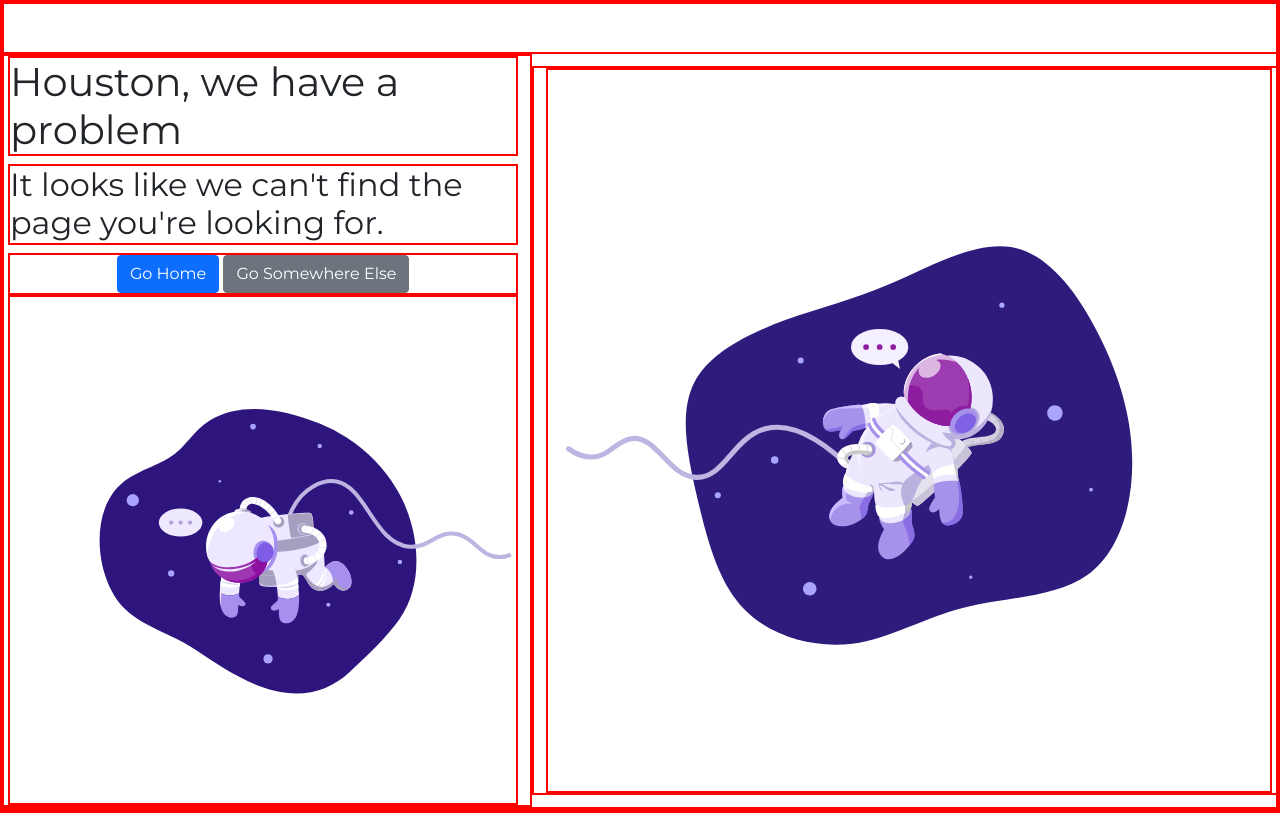
After one commit to kpartain/python, a Flask app: template login_registration/flask_app/templates/notfound.html in a window 1280 px wide. The commit adds this page. Run offline with Flask 2, Linux system fonts and the light colour scheme; the template is opened without the code that fills it, so the values that code supplies are empty; parts of the project's set-up code (start-up, migrations or seed data) failed here and were passed over.

Commit message:
Starts 404 and styling

```diff
--- a/login_registration/flask_app/static/css/style.css
+++ b/login_registration/flask_app/static/css/style.css
@@ -11,3 +11,6 @@
 body {
     background-color: var(--thisColor);
 }
+input {
+    width:100%;
+}
--- /dev/null
+++ b/login_registration/flask_app/templates/notfound.html
@@ -0,0 +1,50 @@
+<!DOCTYPE html>
+<html lang="en">
+    <head>
+        <meta charset="UTF-8" />
+        <meta http-equiv="X-UA-Compatible" content="IE=edge" />
+        <meta name="viewport" content="width=device-width, initial-scale=1.0" />
+        <!-- PAGE TITLE -->
+        <title></title>
+        <!-- GENERIC FAVICON -->
+        <link
+            rel="icon"
+            type="image/jpg"
+            href="https://karaspersonalprojectbucket.s3.us-east-2.amazonaws.com/favicon.ico"
+        />
+        <!-- BOOTSTRAP/FOUNDATION -->
+        <link
+            href="https://cdn.jsdelivr.net/npm/bootstrap@5.0.2/dist/css/bootstrap.min.css"
+            rel="stylesheet"
+            integrity="sha384-EVSTQN3/azprG1Anm3QDgpJLIm9Nao0Yz1ztcQTwFspd3yD65VohhpuuCOmLASjC"
+            crossorigin="anonymous"
+        />
+        <!-- GOOGLE FONTS -->
+        <link rel="preconnect" href="https://fonts.googleapis.com" />
+        <link rel="preconnect" href="https://fonts.gstatic.com" crossorigin />
+        <link
+            href="https://fonts.googleapis.com/css2?family=Montserrat&display=swap"
+            rel="stylesheet"
+        />
+        <!-- LINKED CSS PAGES -->
+        <link rel="stylesheet" href="../static/css/style.css" />
+    </head>
+    <body>
+        <div class="row align-items-center no-gutters mt-5">
+            <div class="col-5">
+                <h1>Houston, we have a problem</h1>
+                <h2>It looks like we can't find the page you're looking for.</h2>
+                <div class="text-center">
+                   <a href="/" class="btn btn-primary">Go Home</a>
+                   <a href="/" class="btn btn-secondary">Go Somewhere Else</a>
+                </div>
+
+                <img src="../static/svg/lost2.svg" class="img-fluid" alt="a floating astronaut" />
+            </div>
+            <div class="col-7">
+
+                <img src="../static/svg/lost.svg" class="img-fluid" alt="a floating astronaut" />
+            </div>
+        </div>
+    </body>
+</html>
--- a/login_registration/flask_app/templates/reigster_or_login.html
+++ b/login_registration/flask_app/templates/reigster_or_login.html
@@ -38,6 +38,7 @@
                 <!-- REGISTER -->
                 <h2>Register here!</h2>
                 <!-- Registration Errors -->
+                {% codeblock %}
                 {% with errors = get_flashed_messages(category_filter=["error"]) %}
                 {% if errors %}
                 <div class="alert-message block-message error">
@@ -50,6 +51,7 @@
                 </div>
                 {% endif %}
                 {% endwith %}
+                {% endcodeblock %}
                 <form action="/new-user-post" method="POST">
                     <!-- TEXT INPUT -->
                     <div>
@@ -97,11 +99,12 @@
                             required
                         />
                     </div>
-                    <!-- BUTTON -->
+                    <!-- BUTTONS -->
                     <div>
                         <button class="btn btn-primary" type="submit">
                             Register!
                         </button>
+                        <button class="btn btn-outline-secondary" type="reset">Clear</button>
                     </div>
                 </form>
             </div>
@@ -131,6 +134,7 @@
                         <button class="btn btn-primary" type="submit">
                             Login
                         </button>
+                        <button class="btn btn-outline-secondary" type="reset">Clear</button>
                     </div>
                 </form>
             </div>
```
Also changed, not shown: login_registration/flask_app/static/svg/lost.svg (added), login_registration/flask_app/static/svg/lost2.svg (added).
